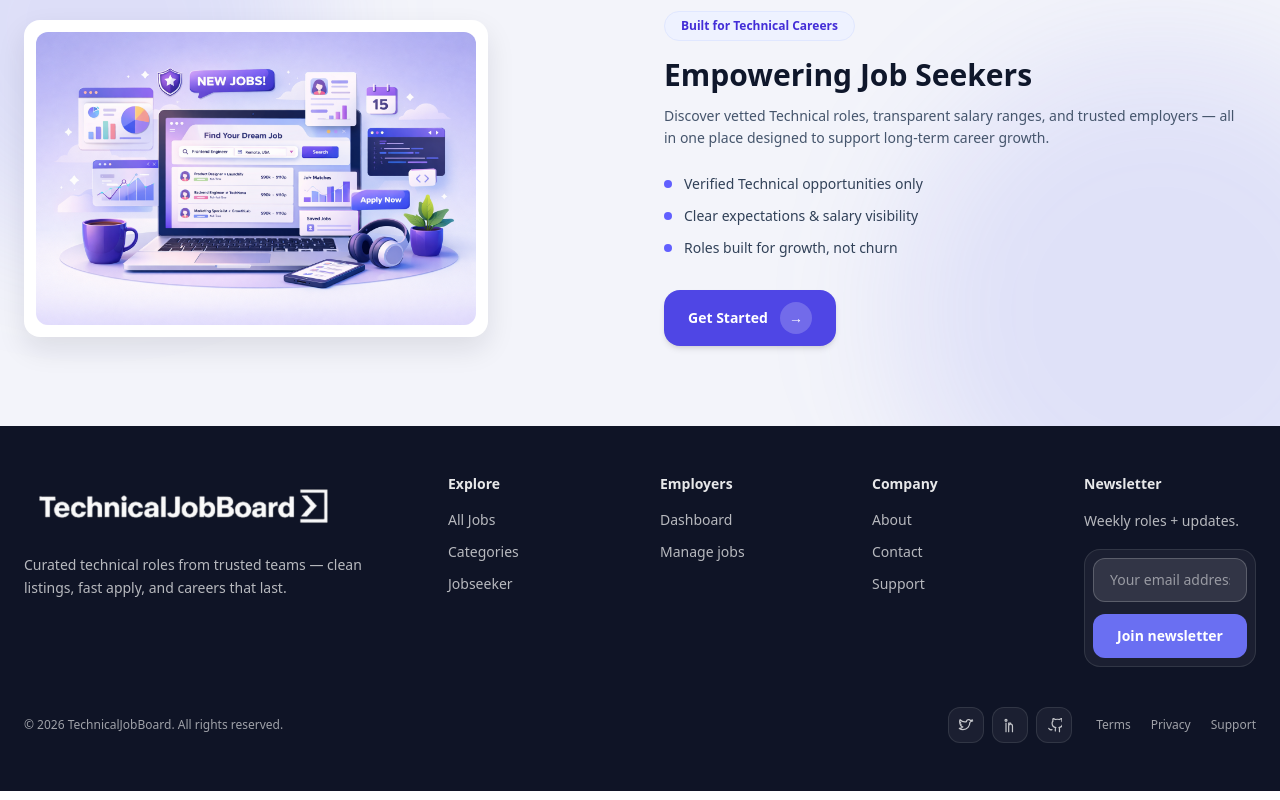
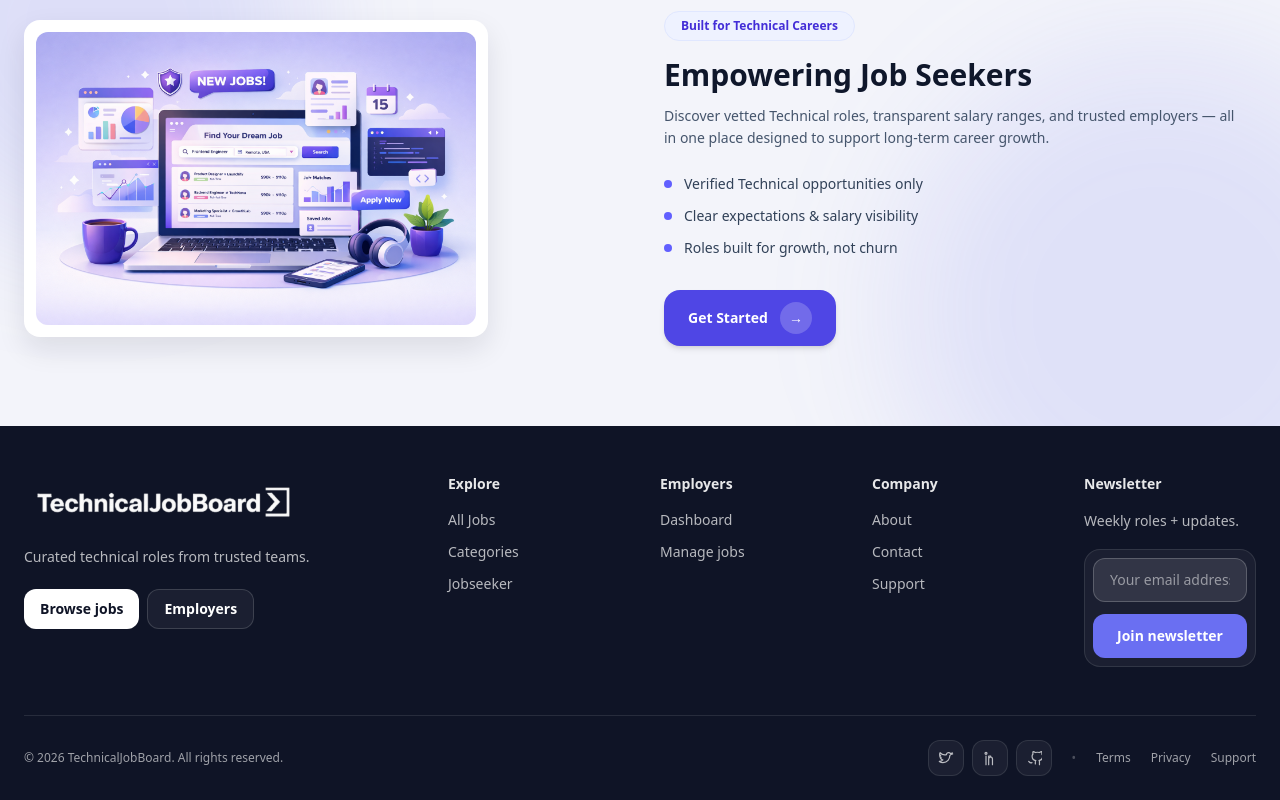
Before and after one commit to adebisidolapo/technicaljobboard, a Next.js app: page / in a window 1280 px wide. Shown: the part 2241-3041 px from the top of the page. Built offline with nearby package versions, Linux system fonts and the light colour scheme; no server answers; the database is empty.

Commit message:
update footer

```diff
--- a/components/Footer.tsx
+++ b/components/Footer.tsx
@@ -1,28 +1,65 @@
 import Link from "next/link";
 import NewsletterForm from "@/components/NewsletterForm";
+
+function SocialIconButton({
+  href,
+  label,
+  children,
+}: {
+  href: string;
+  label: string;
+  children: React.ReactNode;
+}) {
+  return (
+    <a
+      href={href}
+      aria-label={label}
+      title={label}
+      className="h-9 w-9 inline-flex items-center justify-center rounded-xl border border-white/10 bg-white/5 text-white/70 hover:text-white hover:bg-white/10 transition"
+    >
+      {children}
+    </a>
+  );
+}
 
 export default function Footer() {
   const year = new Date().getFullYear();
 
   return (
     <footer className="bg-[#0F1426] text-white">
-      <div className="max-w-7xl mx-auto px-6 py-12">
-        {/* TOP: 5-column row (logo + 3 link cols + compact newsletter) */}
+      <div className="max-w-7xl mx-auto px-6">
+        {/* Top grid */}
+        <div className="py-12">
           <div className="grid grid-cols-1 md:grid-cols-2 lg:grid-cols-12 gap-10 items-start">
-          {/* LOGO */}
+            {/* Brand */}
             <div className="lg:col-span-4">
               <img
                 src="/logo.png.png"
                 alt="TechnicalJobBoard"
-              className="h-14 md:h-16 w-auto object-contain"
+                className="h-12 md:h-14 w-auto object-contain"
               />
-            <p className="mt-4 text-sm text-white/70 leading-relaxed max-w-md">
-              Curated technical roles from trusted teams — clean listings, fast apply,
-              and careers that last.
+
+              <p className="mt-4 text-sm text-white/70 leading-relaxed max-w-sm">
+                Curated technical roles from trusted teams.
               </p>
+
+              <div className="mt-5 flex flex-wrap gap-2">
+                <Link
+                  href="/all-jobs"
+                  className="h-10 px-4 inline-flex items-center justify-center rounded-xl bg-white text-[#0F1426] text-sm font-semibold hover:bg-white/90 transition"
+                >
+                  Browse jobs
+                </Link>
+                <Link
+                  href="/employer"
+                  className="h-10 px-4 inline-flex items-center justify-center rounded-xl border border-white/15 bg-white/5 text-white text-sm font-semibold hover:bg-white/10 transition"
+                >
+                  Employers
+                </Link>
+              </div>
             </div>
 
-          {/* EXPLORE */}
+            {/* Explore */}
             <div className="lg:col-span-2">
               <h3 className="text-sm font-semibold text-white/90">Explore</h3>
               <ul className="mt-4 space-y-3 text-sm text-white/70">
@@ -37,14 +74,14 @@ export default function Footer() {
                   </Link>
                 </li>
                 <li>
-                <Link href="/jobseeker" className="hover:text-white transition">
+                  <Link href="/jobseeker/login" className="hover:text-white transition">
                     Jobseeker
                   </Link>
                 </li>
               </ul>
             </div>
 
-          {/* EMPLOYERS */}
+            {/* Employers */}
             <div className="lg:col-span-2">
               <h3 className="text-sm font-semibold text-white/90">Employers</h3>
               <ul className="mt-4 space-y-3 text-sm text-white/70">
@@ -61,7 +98,7 @@ export default function Footer() {
               </ul>
             </div>
 
-          {/* COMPANY */}
+            {/* Company */}
             <div className="lg:col-span-2">
               <h3 className="text-sm font-semibold text-white/90">Company</h3>
               <ul className="mt-4 space-y-3 text-sm text-white/70">
@@ -83,14 +120,14 @@ export default function Footer() {
               </ul>
             </div>
 
-          {/* NEWSLETTER (compact, aligned) */}
+            {/* Newsletter (compact + aligned) */}
             <div className="lg:col-span-2">
               <h3 className="text-sm font-semibold text-white/90">Newsletter</h3>
               <p className="mt-4 text-sm text-white/70 leading-relaxed">
                 Weekly roles + updates.
               </p>
 
-            {/* compact wrapper so it never feels huge */}
+              {/* Compact box so it never feels “big/annoying” */}
               <div className="mt-4 max-w-xs">
                 <div className="rounded-2xl border border-white/10 bg-white/5 p-2">
                   <NewsletterForm />
@@ -98,20 +135,17 @@ export default function Footer() {
               </div>
             </div>
           </div>
+        </div>
 
-        {/* BOTTOM: copyright left, socials + legal together right */}
-        <div className="mt-10 flex flex-col md:flex-row items-center justify-between gap-4 text-xs text-white/60">
+        {/* Bottom bar (professional, tight) */}
+        <div className="py-6 border-t border-white/10">
+          <div className="flex flex-col md:flex-row items-center justify-between gap-4 text-xs text-white/60">
             <p>© {year} TechnicalJobBoard. All rights reserved.</p>
 
-          <div className="flex items-center gap-6">
-            {/* socials (icon buttons) */}
+            <div className="flex items-center gap-5">
+              {/* Social icons + legal together */}
               <div className="flex items-center gap-2">
-              <a
-                href="#"
-                aria-label="Twitter"
-                title="Twitter"
-                className="h-9 w-9 inline-flex items-center justify-center rounded-xl border border-white/10 bg-white/5 text-white/75 hover:bg-white/10 hover:text-white transition"
-              >
+                <SocialIconButton href="#" label="Twitter">
                   <svg width="16" height="16" viewBox="0 0 24 24" fill="none">
                     <path
                       d="M22 5.8c-.7.3-1.5.6-2.3.7.8-.5 1.4-1.2 1.7-2.1-.8.5-1.6.8-2.5 1A3.6 3.6 0 0 0 12.7 6c0 .3 0 .6.1.9A10.2 10.2 0 0 1 3.1 4.1a3.6 3.6 0 0 0 1.1 4.8c-.6 0-1.2-.2-1.7-.5v.1c0 1.7 1.2 3.2 2.9 3.5-.6.2-1.2.2-1.8.1.5 1.5 2 2.6 3.7 2.7A7.2 7.2 0 0 1 2 17.2 10.2 10.2 0 0 0 7.5 19c6.6 0 10.2-5.5 10.2-10.2v-.5c.7-.5 1.4-1.2 1.9-2z"
@@ -121,14 +155,9 @@ export default function Footer() {
                       strokeLinejoin="round"
                     />
                   </svg>
-              </a>
+                </SocialIconButton>
 
-              <a
-                href="#"
-                aria-label="LinkedIn"
-                title="LinkedIn"
-                className="h-9 w-9 inline-flex items-center justify-center rounded-xl border border-white/10 bg-white/5 text-white/75 hover:bg-white/10 hover:text-white transition"
-              >
+                <SocialIconButton href="#" label="LinkedIn">
                   <svg width="16" height="16" viewBox="0 0 24 24" fill="none">
                     <path
                       d="M6 9v13M6 6.5a1.5 1.5 0 1 0 0-3 1.5 1.5 0 0 0 0 3zM10 22v-8.2c0-2.1 1.2-3.3 3-3.3 1.7 0 2.7 1.1 2.7 3.2V22M10 12.2V9h3v1.7"
@@ -138,14 +167,9 @@ export default function Footer() {
                       strokeLinejoin="round"
                     />
                   </svg>
-              </a>
+                </SocialIconButton>
 
-              <a
-                href="#"
-                aria-label="GitHub"
-                title="GitHub"
-                className="h-9 w-9 inline-flex items-center justify-center rounded-xl border border-white/10 bg-white/5 text-white/75 hover:bg-white/10 hover:text-white transition"
-              >
+                <SocialIconButton href="#" label="GitHub">
                   <svg width="16" height="16" viewBox="0 0 24 24" fill="none">
                     <path
                       d="M9 19c-4 1.2-4-2-5-2m10 4v-3.1c0-.9.3-1.6.8-2-2.7-.3-5.6-1.3-5.6-6A4.7 4.7 0 0 1 10.5 6c-.1-.4-.6-1.7.1-3.5 0 0 1-.3 3.4 1.3a11.8 11.8 0 0 1 6.2 0C22.6 2.2 23.6 2.5 23.6 2.5c.7 1.8.2 3.1.1 3.5A4.7 4.7 0 0 1 25 9.8c0 4.7-2.9 5.7-5.6 6 .5.4.8 1.2.8 2V22"
@@ -155,11 +179,11 @@ export default function Footer() {
                       strokeLinejoin="round"
                     />
                   </svg>
-              </a>
+                </SocialIconButton>
               </div>
 
-            {/* legal links (same row) */}
-            <div className="flex items-center gap-5">
+              <span className="hidden md:inline text-white/25">•</span>
+
               <Link href="/terms" className="hover:text-white transition">
                 Terms
               </Link>
```
Lines whose indentation alone changed are shown as unchanged.
